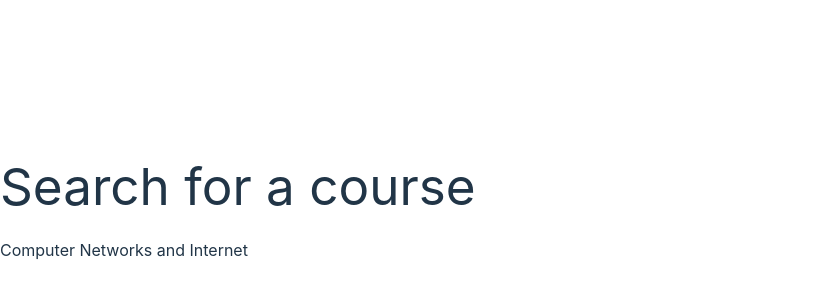
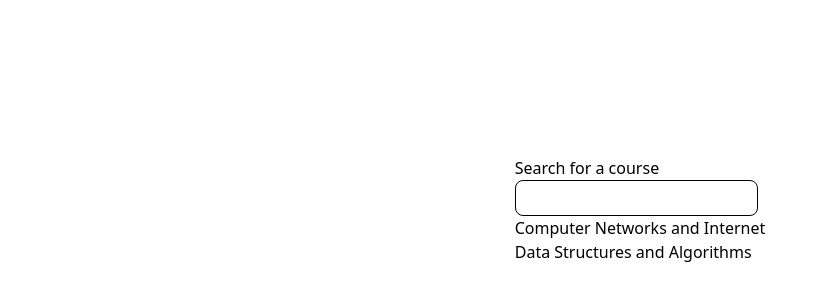
Before and after one commit to CaptainCluster/react_hackathon_2025, a React (Vite) app in the folder src/: page / in a window 1280 px wide. Shown: the part 190-490 px from the top of the page, without its empty margins (0-827 px from the left). Built offline with nearby package versions, Linux system fonts and the light colour scheme.

Commit message:
Progress so far for rate course view

```diff
--- a/src/src/App.tsx
+++ b/src/src/App.tsx
@@ -3,6 +3,7 @@ import { QueryClient, QueryClientProvider } from "@tanstack/react-query";
 import Error404 from "./pages/Error404";
 import Home from "./pages/Home";
 import Course from "./pages/Course";
+import RateCourse from "./pages/RateCourse/RateCourse";
 
 function App() {
   const queryClient = new QueryClient();
@@ -15,6 +16,7 @@ function App() {
             <Route path="/" element={<Home />} />
             <Route path="*" element={<Error404 />} />
             <Route path="/course/:id" element={<Course />} />
+            <Route path="/rate/:id" element={<RateCourse />}/>
           </Routes>
         </QueryClientProvider>
       </Router>
--- a/src/src/components/ReviewComment.tsx
+++ b/src/src/components/ReviewComment.tsx
@@ -11,9 +11,7 @@ const ReviewComment = ({ reviewData, index }: { reviewData: Review; index: numbe
       </div>
       <div>
         <p>{`Stars: ${reviewData.stars}`}</p>
-        <p>
-          {`Date: ${reviewData.date}`}
-        </p>
+        <p>{`Date: ${reviewData.date}`}</p>
       </div>
       <div>
         {reviewData.comment}
--- a/src/src/components/SearchCourse.tsx
+++ b/src/src/components/SearchCourse.tsx
@@ -27,6 +27,7 @@ const SearchCourse = () => {
     <>
       <h1>Search for a course</h1>
       <input
+        className="input-form"
         value={searchParam}
         onChange={(event) => {
           setSearchParam(event.target.value)
--- a/src/src/data/filler.json
+++ b/src/src/data/filler.json
@@ -19,5 +19,25 @@
         "date": "2025-1-19"
       }
     ]
+  },
+  {
+    "id": 2,
+    "name": "Data Structures and Algorithms",
+    "duration": "string",
+    "term": "Autumn",
+    "teacher": "Johnny Doe",
+    "subject": "Software engineering",
+    "reviews": [
+      {
+        "id": 1,
+        "name": "Anonymous",
+        "studyYear": 3,
+        "anonymity": true,
+        "feedbackTags": [],
+        "stars": 3,
+        "comment": "It is fine, I guess.",
+        "date": "2025-1-19"
+      }
+    ]
   }
 ]
--- a/src/src/index.css
+++ b/src/src/index.css
@@ -2,71 +2,17 @@
 @tailwind components;
 @tailwind utilities;
 
-:root {
-  font-family: Inter, system-ui, Avenir, Helvetica, Arial, sans-serif;
-  line-height: 1.5;
-  font-weight: 400;
-
-  color-scheme: light dark;
-  color: rgba(255, 255, 255, 0.87);
-  background-color: #242424;
-
-  font-synthesis: none;
-  text-rendering: optimizeLegibility;
-  -webkit-font-smoothing: antialiased;
-  -moz-osx-font-smoothing: grayscale;
-}
-
-a {
-  font-weight: 500;
-  color: #646cff;
-  text-decoration: inherit;
-}
-a:hover {
-  color: #535bf2;
-}
 
 body {
-  margin: 0;
   display: flex;
+  justify-content: center;
   place-items: center;
   min-width: 320px;
   min-height: 100vh;
 }
 
-h1 {
-  font-size: 3.2em;
-  line-height: 1.1;
+.input-form {
+  border: 1px solid black;
+  border-radius: 8px;
+  padding: 5px;
 }
-
-button {
-  border-radius: 8px;
-  border: 1px solid transparent;
-  padding: 0.6em 1.2em;
-  font-size: 1em;
-  font-weight: 500;
-  font-family: inherit;
-  background-color: #1a1a1a;
-  cursor: pointer;
-  transition: border-color 0.25s;
-}
-button:hover {
-  border-color: #646cff;
-}
-button:focus,
-button:focus-visible {
-  outline: 4px auto -webkit-focus-ring-color;
-}
-
-@media (prefers-color-scheme: light) {
-  :root {
-    color: #213547;
-    background-color: #ffffff;
-  }
-  a:hover {
-    color: #747bff;
-  }
-  button {
-    background-color: #f9f9f9;
-  }
-}
--- /dev/null
+++ b/src/src/pages/RateCourse/CourseInformation.tsx
@@ -0,0 +1,20 @@
+import Course from "../../models/interfaces/Course";
+import InformationLi from "./InformationLi";
+
+const CourseInformation = ({ courseData }: { courseData: Course }) => {
+
+  // TODO: Fill the descriptions for InformationLi components
+  return (
+    <div className="border border-black rounded-lg p-5">
+      <h1 className="font-bold">{courseData.name.toUpperCase()}</h1>
+      <ul>
+        <InformationLi header={"Organizer"}/>
+        <InformationLi header={"Language"}/>
+        <InformationLi header={"Time"}/>
+        <InformationLi header={"Target student group"}/>
+      </ul>
+    </div>
+  );
+}
+
+export default CourseInformation;
--- /dev/null
+++ b/src/src/pages/RateCourse/InformationLi.tsx
@@ -0,0 +1,9 @@
+const InformationLi = ({ header, info }: { header: string; info: string; }) => {
+  return (<li>
+    {header}
+    <p className="font-bold">{info}</p>
+  </li>
+  );
+}
+
+export default InformationLi;
--- /dev/null
+++ b/src/src/pages/RateCourse/RateCourse.tsx
@@ -0,0 +1,43 @@
+import { useParams } from "react-router-dom";
+import findCourse from "../../utils/findCourse";
+import { useQuery } from "@tanstack/react-query";
+import { getCourses } from "../../api/course";
+import CourseInformation from "./CourseInformation";
+
+const RateCourse = () => {
+  const courseId: string | undefined = useParams().id;
+
+  const { isLoading, isError, data, error } = useQuery({
+    queryKey: ["courses"],
+    queryFn: () => getCourses(),
+  });
+  if (isLoading) {
+    return <span className="text-white">Loading...</span>;
+  }
+  if (isError) {
+    return <span className="text-white">Error: {error.message}</span>;
+  }
+  if (data === undefined) {
+    return <span className="text-white">No data</span>;
+  }
+  const courseData = findCourse(data.data, Number(courseId));
+
+  return (
+    <div>
+      <CourseInformation courseData={courseData}/>
+      <div className="border border-black rounded-lg p-5">
+        <h1 className="font-bold">Review course</h1>
+
+        <label></label>
+        <input></input>
+
+        <label></label>
+        <input></input>
+
+
+      </div>
+    </div>
+  );
+}
+
+export default RateCourse;
--- a/src/src/utils/filterCourses.ts
+++ /dev/null
@@ -1,17 +0,0 @@
-import { Review } from "../models/interfaces/Review";
-
-const filterCourses = (reviewData: Review[], courseId: string | undefined) => {
-  if (courseId as string === "undefined") {
-    return reviewData;
-  }
-  const filteredData: Review[] = [];
-
-  reviewData.forEach(reviewEntry => {
-    if (courseData.courseId === courseId as number) {
-      filteredDataArray.push(element);
-    }
-  });
-  return filteredDataArray;
-}
-
-export default filterCourses;
--- a/src/src/utils/findCourse.ts
+++ b/src/src/utils/findCourse.ts
@@ -2,7 +2,7 @@ import Course from "../models/interfaces/Course";
 
 const findCourse = (courseData: Course[], courseId: number) => {
   let wantedEntry;
-  courseData.every(courseEntry => {
+  courseData.map(courseEntry => {
     if (courseEntry.id == courseId) {
       wantedEntry = courseEntry;
     }
```
